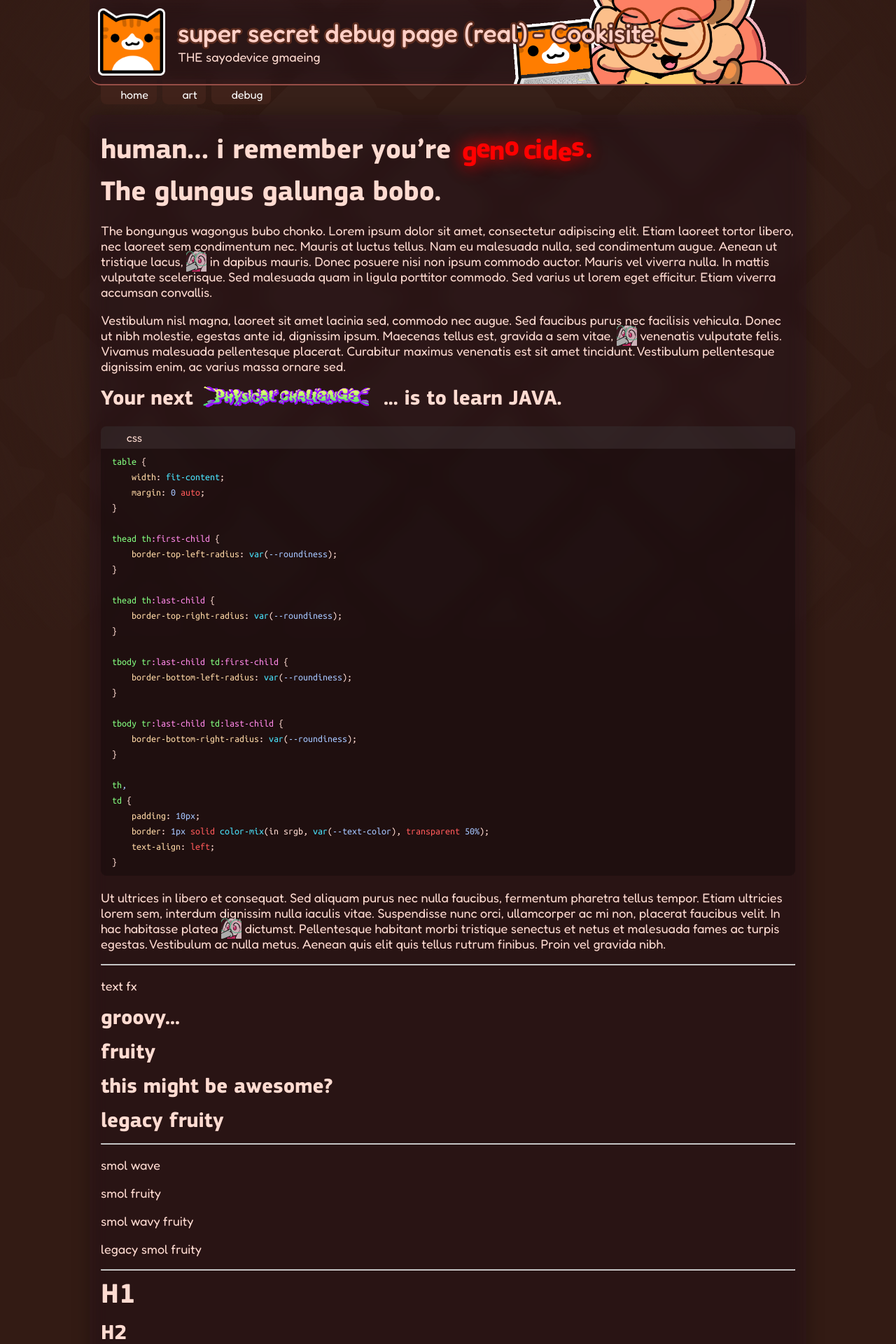
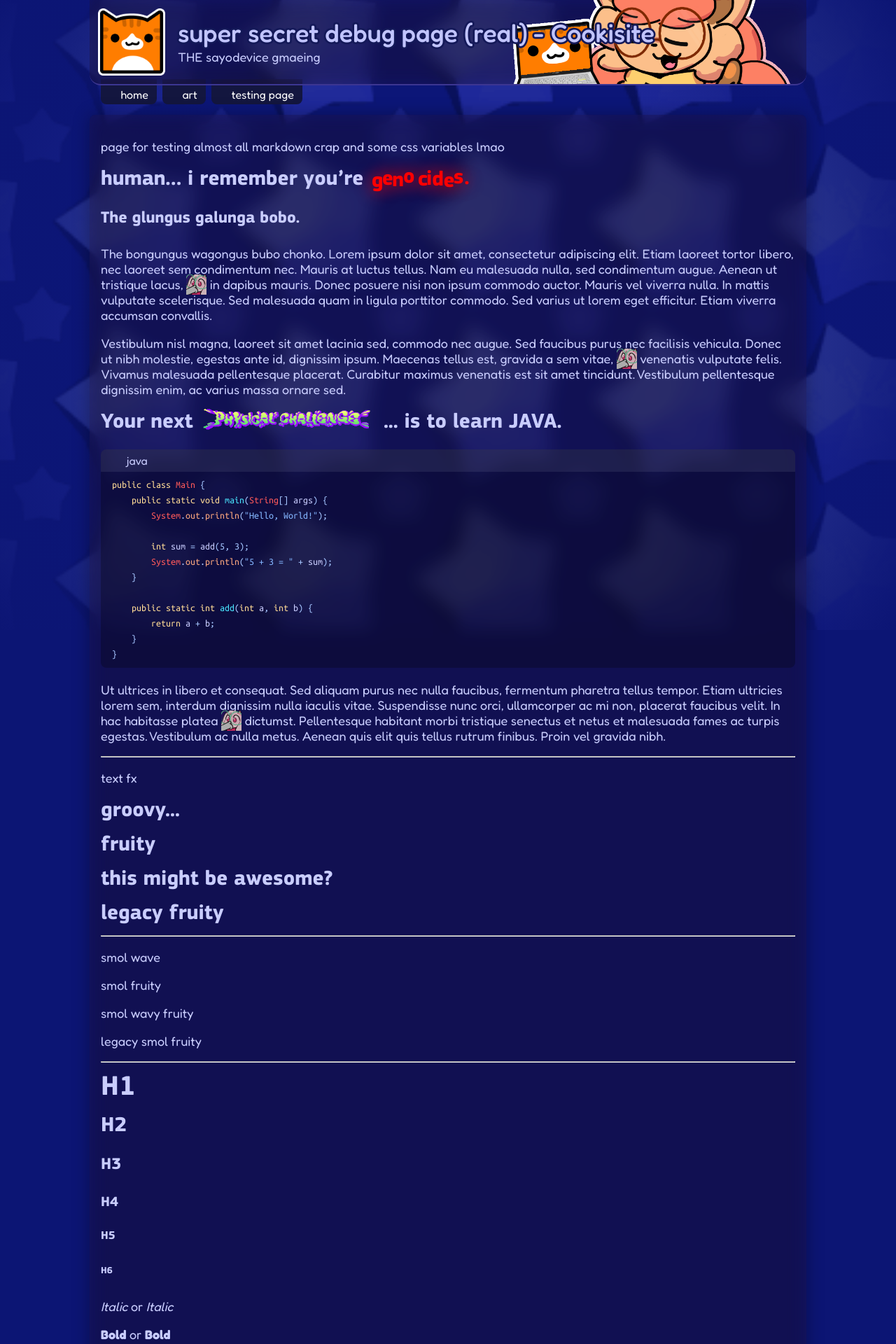
Before and after one commit to Cookiaria/cookisite, a Jekyll site: the page built from test.md, in a window 1280 px wide. Shown: the top 1920 px of the page at 70% size. Built offline with Jekyll 4.4.1, drawn with Linux system fonts in a browser that asks for light colours; some web fonts are replaced.

Commit message:
sure. ship it

````diff
--- a/_includes/tabs.html
+++ b/_includes/tabs.html
@@ -1,3 +1,3 @@
 <a class="ca-tablinks" href="/"><i class="nerd-font nf-fa-home"></i> home</a>
 <a class="ca-tablinks" href="/art"><i class="nerd-font nf-fa-paint_brush"></i> art</a>
-<a class="ca-tablinks" href="/test"><i class="nerd-font nf-md-space_invaders"></i> debug</a>
+<a class="ca-tablinks" href="/test"><i class="nerd-font nf-md-space_invaders"></i> testing page</a>
--- a/assets/css/style.css
+++ b/assets/css/style.css
@@ -15,7 +15,7 @@
 
     --background-color: color-mix(in srgb, var(--accent-color), black 80%);
     --background-tile: url(/assets/images/tiles/cattile_dark.png);
-    --background-tile-size: 256px;
+    --background-tile-size: 512px;
     --background-animation-speed: 30s;
     --background-opacity: 0.05;
     --background-vignette: radial-gradient(circle, transparent 50%, var(--background-color) 100%);
@@ -372,3 +372,13 @@ td {
     background-color: color-mix(in srgb, var(--accent-color), rgba(255, 255, 255, 0.1) 80%);
     border: 4px solid rgba(255, 255, 255, 0.1);
 }
+
+/* i'm the original    starwalker*/
+
+        .starwalker {
+    background: linear-gradient(to bottom, #E2E297, #FFFF0A);
+    -webkit-background-clip: text;
+    background-clip: text;
+    color: transparent;
+    font-weight: bold
+}
--- a/assets/randomstrings.json
+++ b/assets/randomstrings.json
@@ -129,6 +129,7 @@
         "i love color-mix",
         "<span>This <span class=\"starwalker\">Website</span> is <span class=\"starwalker\">Pissing</span> me off...</span>",
         "<span>I'm the original &nbsp;&nbsp;&nbsp;&nbsp;&nbsp;&nbsp;&nbsp;<span class=\"starwalker\">Starwalker</span></span>",
-        "THE THIRD SANCTUARY"
+        "THE THIRD SANCTUARY",
+        "ඞ"
     ]
 }
--- a/test.md
+++ b/test.md
@@ -4,42 +4,42 @@ title: super secret debug page (real)
 description: testing page
 ---
 
-# human... i remember you're <span id="shaky" style="color:red;text-shadow: 0 0 24px red;">genocides.</span>
+<style>
+    :root {
+        --accent-color: #4a59fcff;
 
-# The glungus galunga bobo.
+        --background-color: #0C1574;
+        --background-tile: url(/assets/images/tiles/tenna.gif);
+        --background-tile-size: 256px;
+        --background-animation-speed: 6s;
+        --background-opacity: 1;
+        --background-vignette: radial-gradient(circle, transparent 50%, var(--background-color) 100%);
+    }
+</style>
+
+page for testing almost all markdown crap and some css variables lmao
+
+## human... i remember you're <span id="shaky" style="color:red;text-shadow: 0 0 24px red;">genocides.</span>
+
+### The glungus galunga bobo.
 The bongungus wagongus bubo chonko. Lorem ipsum dolor sit amet, consectetur adipiscing elit. Etiam laoreet tortor libero, nec laoreet sem condimentum nec. Mauris at luctus tellus. Nam eu malesuada nulla, sed condimentum augue. Aenean ut tristique lacus, <img src="/assets/emotes/ralsei/ralBoop.png" class="ca-emote"> in dapibus mauris. Donec posuere nisi non ipsum commodo auctor. Mauris vel viverra nulla. In mattis vulputate scelerisque. Sed malesuada quam in ligula porttitor commodo. Sed varius ut lorem eget efficitur. Etiam viverra accumsan convallis.
 
 Vestibulum nisl magna, laoreet sit amet lacinia sed, commodo nec augue. Sed faucibus purus nec facilisis vehicula. Donec ut nibh molestie, egestas ante id, dignissim ipsum. Maecenas tellus est, gravida a sem vitae, <img src="/assets/emotes/ralsei/ralBoop.png" class="ca-emote"> venenatis vulputate felis. Vivamus malesuada pellentesque placerat. Curabitur maximus venenatis est sit amet tincidunt. Vestibulum pellentesque dignissim enim, ac varius massa ornare sed.
 
 <h2>Your next<img src="/assets/images/physicalchallenge.gif" class="ca-emote">... is to learn JAVA.</h2>
 
-```css
-table {
-    width: fit-content;
-    margin: 0 auto;
-}
+```java
+public class Main {
+    public static void main(String[] args) {
+        System.out.println("Hello, World!");
 
-thead th:first-child {
-    border-top-left-radius: var(--roundiness);
-}
+        int sum = add(5, 3);
+        System.out.println("5 + 3 = " + sum);
+    }
 
-thead th:last-child {
-    border-top-right-radius: var(--roundiness);
-}
-
-tbody tr:last-child td:first-child {
-    border-bottom-left-radius: var(--roundiness);
-}
-
-tbody tr:last-child td:last-child {
-    border-bottom-right-radius: var(--roundiness);
-}
-
-th,
-td {
-    padding: 10px;
-    border: 1px solid color-mix(in srgb, var(--text-color), transparent 50%);
-    text-align: left;
+    public static int add(int a, int b) {
+        return a + b;
+    }
 }
 ```
 
````
Also changed, not shown: art.html (+5 -2 lines), index.html (+11 -9 lines), assets/amog.png (added).
